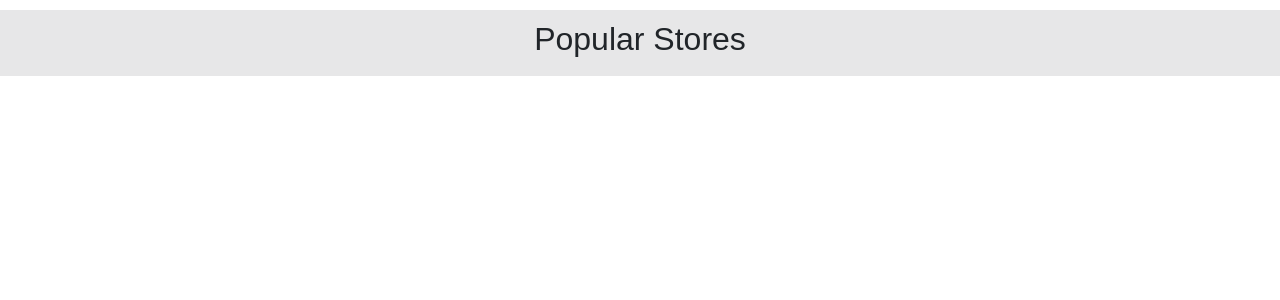
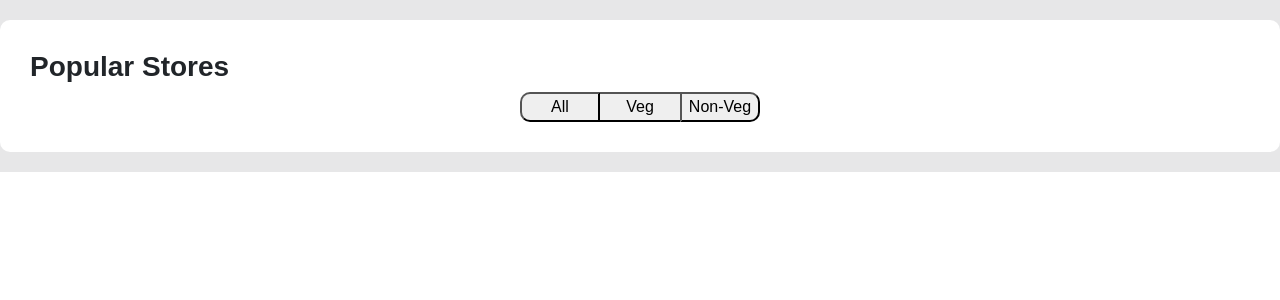
Before and after one commit to charan11w/Foodie-App, a React (Create React App) app: page /restaurants in a window 1280 px wide. Shown: the top 300 px of the page. Built offline with nearby package versions, Linux system fonts and the light colour scheme.

Commit message:
added form validation for the login page

```diff
--- a/src/App.js
+++ b/src/App.js
@@ -17,7 +17,6 @@ function App() {
     setIsAuthenticated(true);
     setActiveNav(0)
   };
-
   const handleLogout = () => {
     setIsAuthenticated(false);
     setActiveNav(null)
--- a/src/components/common/Restaurants.js
+++ b/src/components/common/Restaurants.js
@@ -5,16 +5,25 @@ const restaurantList = [{
   delivaryTime: `${20}-${40} min`,
   reviews: 17,
   positiveReview: `${72}%`,
+}]
 
-}]
+
 
 function Restaurants() {
 
   return (
     <div className="total-respage">
       <div className="restaurant-page">
-        <div className=" popular-res">
-          <h2 className="popular">Popular Stores</h2>
+        <div className=" popular-res container">
+          <h3 className="popular">Popular Stores</h3>
+          <div className="btn-container">
+            <button className="selection1">All</button>
+            <button className="selection2">Veg</button>
+            <button className="selection3">Non-Veg</button>
+          </div>
+          <div className="cord">
+
+          </div>
         </div>
       </div>
     </div>
--- a/src/components/layouts/Header.js
+++ b/src/components/layouts/Header.js
@@ -10,6 +10,8 @@ function Header({ onLogOut, setNav,active }) {
     onLogOut();
     navigate('/');
   }
+
+
 
 
   return (
--- a/src/components/pages/Login.js
+++ b/src/components/pages/Login.js
@@ -1,24 +1,46 @@
 import Footer from "../layouts/Footer";
-import playstore from '../../images/playstore.png'
-import microsoft from '../../images/microsoft.png'
+import playstore from '../../images/playstore.png';
+import microsoft from '../../images/microsoft.png';
 import { useState } from "react";
+
 function Login({ onLogin }) {
   const [username, setUserName] = useState('');
   const [password, setPassword] = useState('');
-  const [error, setError] = useState('')
+  const [error, setError] = useState('');
 
-  const captureUser = (e) => { setUserName(e.target.value) }
-  const capturePassword = (e) => { setPassword(e.target.value) }
+  const captureUser = (e) => setUserName(e.target.value);
+  const capturePassword = (e) => setPassword(e.target.value);
 
+  const validateUsername = (input) => {
+    const phoneRegex = /^[6-9]\d{9}$/; // Starts with 6-9 and must be 10 digits
+    if (!input.match(phoneRegex)) {
+      return "Invalid phone number. It should start with 6-9 and have exactly 10 digits.";
+    }
+    return "";
+  };
 
+  const validatePassword = (input) => {
+    if (input.length < 7) {
+      return "Password must be at least 7 characters long.";
+    }
+    return "";
+  };
 
   const handleSubmit = () => {
-    if (username === '' || password === '') {
-      setError('sorry ! username and password should not be empty')
+    const usernameError = validateUsername(username);
+    const passwordError = validatePassword(password);
+
+    if (!username || !password) {
+      setError("Sorry! Username and password should not be empty.");
+    } else if (usernameError) {
+      setError(usernameError);
+    } else if (passwordError) {
+      setError(passwordError);
     } else {
-      onLogin();
+      setError(""); // Clear errors if validation passes
+      onLogin(); // Call the login function
     }
-  }
+  };
 
   return (
     <div className="login-page">
@@ -30,49 +52,39 @@ function Login({ onLogin }) {
             className="inputs"
             placeholder="Enter Phone Number .."
             onChange={captureUser}
+            value={username}
           />
           <input
             type="password"
             className="inputs"
             placeholder="Password"
             onChange={capturePassword}
+            value={password}
           />
           <button className="submit-button" onClick={handleSubmit}>
             Log in
           </button>
           {error && <div className="error">{error}</div>}
           <div className="or">
-            <div className="nothing">
-              <hr></hr>
-            </div>
-            <div className="and">
-              OR
-            </div>
-            <div className="nothing">
-              <hr />
-            </div>
+            <div className="nothing"><hr /></div>
+            <div className="and">OR</div>
+            <div className="nothing"><hr /></div>
           </div>
-          <div className="flog">
-            Log in with Email
-          </div>
-          <div className="fpass">
-            Forgotten password?
-          </div>
+          <div className="flog">Log in with Email</div>
+          <div className="fpass">Forgotten password?</div>
         </div>
         <div className="second">
           <div className="second-one">
-            Don't have an account?<span className="signup">Sign up</span>
+            Don't have an account? <span className="signup">Sign up</span>
           </div>
         </div>
-        <div className="get">
-          Get the App
-        </div>
+        <div className="get">Get the App</div>
         <div className="icons">
           <div className="imgs">
-            <img src={playstore} alt={playstore}/>
+            <img src={playstore} alt="Playstore" />
           </div>
-          <div className="imgs" >
-            <img src={playstore}  alt={microsoft}/>
+          <div className="imgs">
+            <img src={microsoft} alt="Microsoft" />
           </div>
         </div>
       </div>
--- a/src/styles/main.css
+++ b/src/styles/main.css
@@ -373,14 +373,39 @@ dl, ol, ul {
 
 }
 .restaurant-page{
-  margin-top:10px;
   display:flex;
   justify-content: center;
   align-items: center;
 }
-.nani{
-  display: inline-block;
-}
+
 .popular-res{
   padding:10px;
+  max-width:1300px;
+  background-color: white;
+  margin:20px 0px;
+  padding:30px;
+  border-radius: 10px;
 }
+
+.popular{
+  font-weight: bold;
+}
+
+.selection1{
+  border-radius:10px 0px 0px 10px;
+  width:80px;
+}
+.selection3{
+  border-radius:0px 10px 10px 0px;
+  width:80px;
+}
+.selection2{
+  border-left:0px;
+  border-right:0px;
+  width:80px;
+}
+.btn-container{
+  display: flex;
+  justify-content: center;
+  align-items: center;
+}
```
